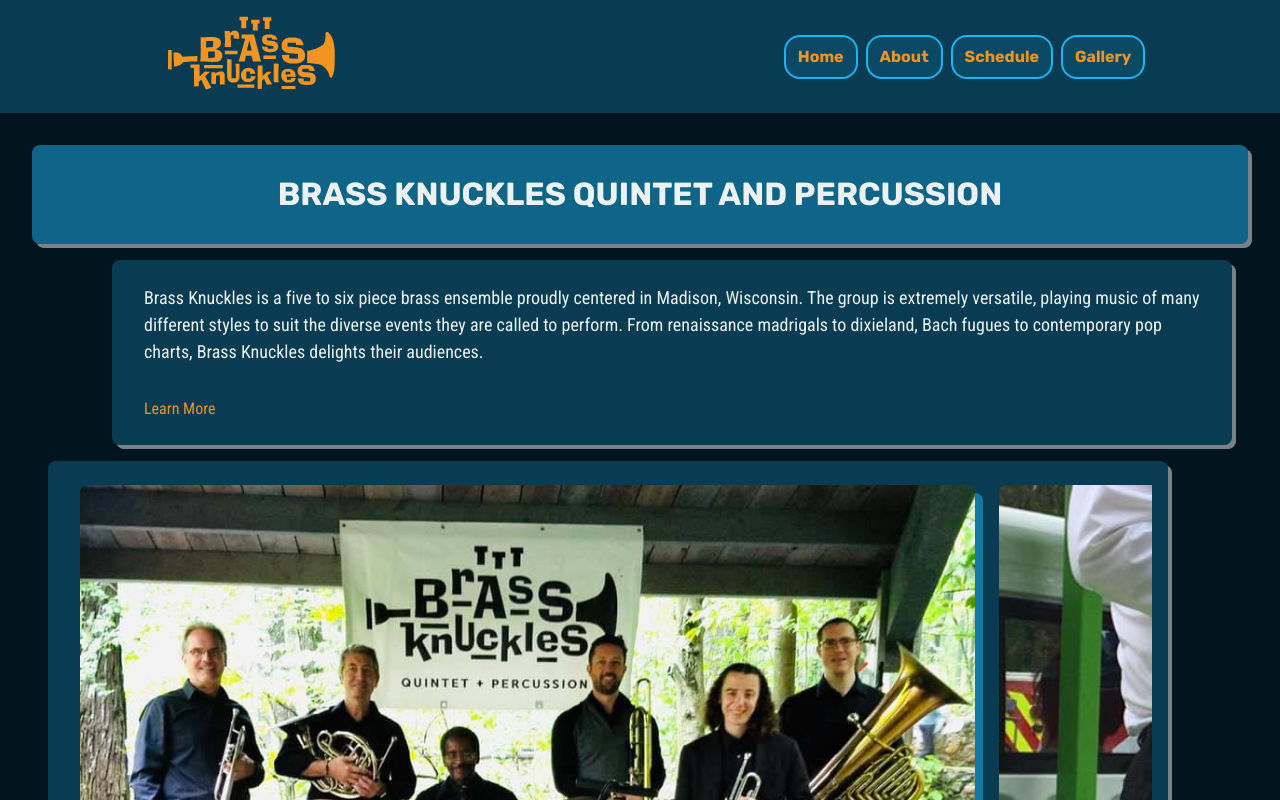
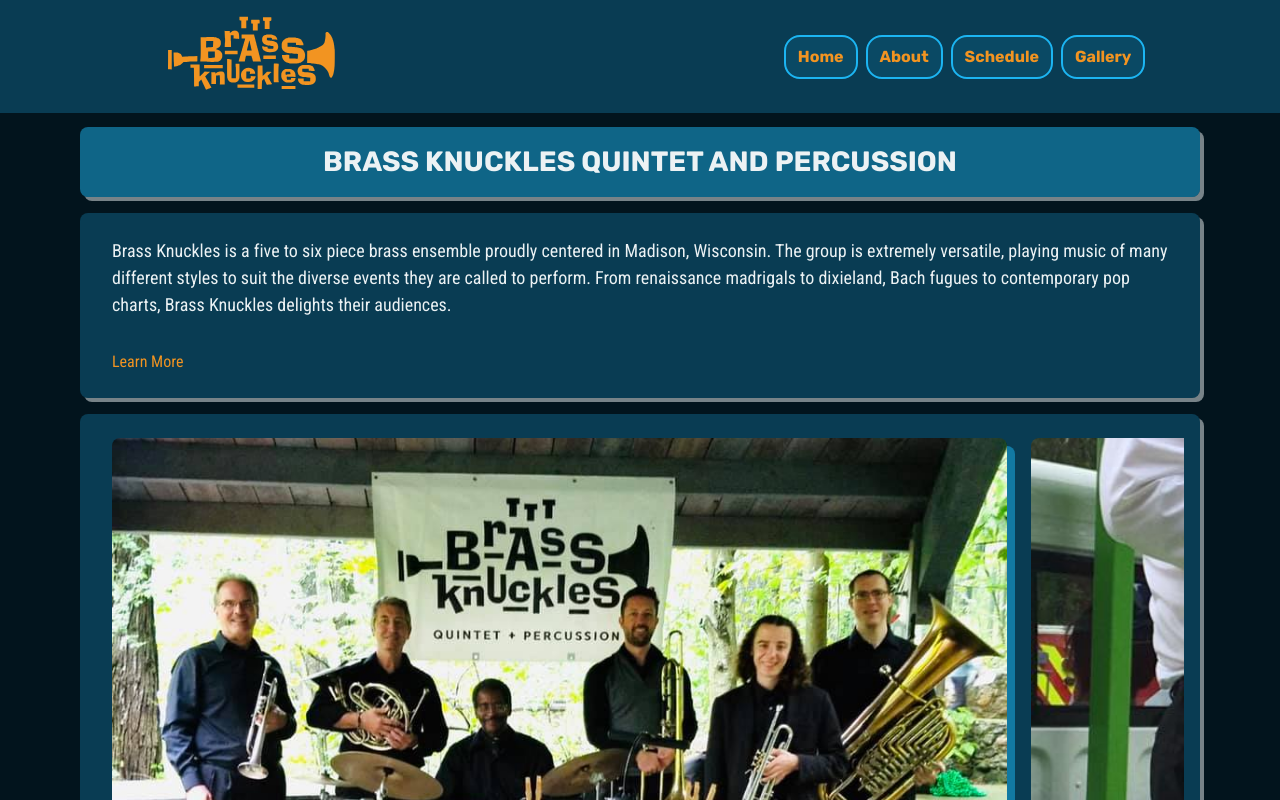
Before and after one commit to jamestw13/brass-knuckles, a React (Create React App) app: page / in a window 1280 px wide. Shown: the top 800 px of the page. Built offline with nearby package versions, Linux system fonts and the light colour scheme; no server answers.

Commit message:
began optimizing Home.js for mobile

```diff
--- a/src/App.css
+++ b/src/App.css
@@ -154,7 +154,6 @@ select {
 }
 
 .container {
-  padding-inline: 2em;
   margin-inline: auto;
   max-width: 80rem;
 }
@@ -323,8 +322,11 @@ select {
 }
 
 .page-header {
-  padding: 1em 2em;
-  margin-top: 1em;
+  padding: 0.5em 0.5em;
+  margin-top: 0.5em;
+
+  font-size: var(--fs-500);
+  text-transform: uppercase;
   text-align: center;
   background-color: hsl(var(--clr-brand) / 0.5);
   border-radius: 0.5rem;
@@ -338,7 +340,7 @@ select {
   box-shadow: hsl(var(--clr-light) / 0.5) 0.25em 0.25em;
 }
 
-.card-right {
+/* .card-right {
   margin-left: 5rem;
   margin-right: 1rem;
 }
@@ -346,7 +348,7 @@ select {
 .card-left {
   margin-right: 5rem;
   margin-left: 1rem;
-}
+} */
 
 .event-row {
   display: grid;
@@ -377,9 +379,12 @@ select {
 .event-row-past {
   color: hsl(var(--clr-light) / 0.5);
 }
-
+.image-scroller-container {
+  display: none;
+}
 .image-scroller {
   display: grid;
+
   gap: 0.5rem;
   grid-auto-flow: column;
   grid-auto-columns: 85%;
@@ -454,3 +459,53 @@ select {
 .featured {
   column-span: all;
 }
+
+/* ---------- */
+/* Layout --- */
+/* ---------- */
+.body {
+  display: grid;
+  grid-template-columns: 1rem 1fr 1rem;
+  grid-template-areas:
+    'header header header'
+    '. main .'
+    'footer footer footer';
+}
+
+.header-bar {
+  grid-area: header;
+}
+
+.container {
+  grid-area: main;
+}
+
+.footer-bar {
+  grid-area: footer;
+}
+
+.page {
+  display: grid;
+  gap: 1rem;
+}
+
+@media (min-width: 43em) {
+  .body {
+    grid-template-columns: 3rem 1fr 3rem;
+  }
+
+  .image-scroller-container {
+    display: inherit;
+  }
+}
+
+@media (min-width: 62em) {
+  .body {
+    grid-template-columns: 5rem 1fr 5rem;
+  }
+}
+@media (min-width: 82em) {
+  .body {
+    grid-template-columns: 9rem 1fr 9rem;
+  }
+} ;
--- a/src/App.js
+++ b/src/App.js
@@ -2,7 +2,7 @@ import './App.css';
 import { BrowserRouter as Router, Route, Routes } from 'react-router-dom';
 
 import { useEffect, useState } from 'react';
-// import { Link } from 'react-router-dom';
+
 import csv from 'csvtojson';
 
 import Home from './pages/Home';
@@ -18,32 +18,45 @@ import Footer from './components/Footer';
 function App() {
   const [scheduleData, setScheduleData] = useState(null);
 
-  const url = 'https://docs.google.com/spreadsheets/d/17aCoIcb2RlGMCmlN4uvUiarDWdWJa4aFqh_IZ6ZhmME/export?format=csv';
+  const url =
+    'https://docs.google.com/spreadsheets/d/17aCoIcb2RlGMCmlN4uvUiarDWdWJa4aFqh_IZ6ZhmME/export?format=csv';
 
   useEffect(() => {
     fetch(url)
       .then(result => result.text())
       .then(csvText => csv().fromString(csvText))
-      .then(data => data.filter(item => item.Type !== 'Rehearsal' && item.Date))
+      .then(data =>
+        data.filter(
+          item =>
+            item.Type !== 'Rehearsal' &&
+            item.Date &&
+            item.Status === 'Confirmed'
+        )
+      )
       // .then(data => console.log(data))
       .then(data => setScheduleData(data));
   }, []);
 
   return (
+    <div className='body'>
       <Router>
         <Header />
-      <main className="container">
+        <main className='container'>
           <Routes>
-          <Route path="" element={<Home scheduleData={scheduleData} />} />
-          <Route path="about" element={<About />} />
-          <Route path="members" element={<Members />} />
-          <Route path="schedule" element={<Schedule scheduleData={scheduleData} />} />
-          <Route path="gallery" element={<Gallery />} />
-          <Route path="contact" element={<Contact />} />
+            <Route path='' element={<Home scheduleData={scheduleData} />} />
+            <Route path='about' element={<About />} />
+            <Route path='members' element={<Members />} />
+            <Route
+              path='schedule'
+              element={<Schedule scheduleData={scheduleData} />}
+            />
+            <Route path='gallery' element={<Gallery />} />
+            <Route path='contact' element={<Contact />} />
           </Routes>
         </main>
         <Footer />
       </Router>
+    </div>
   );
 }
 
--- a/src/pages/Home.js
+++ b/src/pages/Home.js
@@ -21,33 +21,41 @@ function Home({ scheduleData }) {
     return eventDate >= currentDate;
   }
 
-  const upcomingSchedule = scheduleData?.filter(item => getUpcomingEvents(item)).slice(0, 3);
+  const upcomingSchedule = scheduleData
+    ?.filter(item => getUpcomingEvents(item))
+    .slice(0, 3);
 
   return (
-    <div className="grid">
-      <h1 className="page-header uppercase ff-sans-norm fs-600">Brass Knuckles Quintet and Percussion</h1>
+    <div className='page'>
+      <h1 className='page-header ff-sans-norm '>
+        Brass Knuckles Quintet and Percussion
+      </h1>
 
-      <section className="card card-right">
-        <p className="fs-400 ff-sans-cond p-1">
-          Brass Knuckles is a five to six piece brass ensemble proudly centered in Madison, Wisconsin. The group is
-          extremely versatile, playing music of many different styles to suit the diverse events they are called to
-          perform. From renaissance madrigals to dixieland, Bach fugues to contemporary pop charts, Brass Knuckles
-          delights their audiences.
+      <section className='card card-right'>
+        <p className='fs-400 ff-sans-cond p-1'>
+          Brass Knuckles is a five to six piece brass ensemble proudly centered
+          in Madison, Wisconsin. The group is extremely versatile, playing music
+          of many different styles to suit the diverse events they are called to
+          perform. From renaissance madrigals to dixieland, Bach fugues to
+          contemporary pop charts, Brass Knuckles delights their audiences.
         </p>
 
-        <Link to="/about">
-          <p className="text-accent p-1">Learn More</p>
+        <Link to='/about'>
+          <p className='text-accent p-1'>Learn More</p>
         </Link>
       </section>
 
-      <section className="card card-left">
-        <div className="image-scroller scroll-snap">
+      <section className='card card-left image-scroller-container'>
+        <div className='image-scroller scroll-snap'>
           {images.map(
             (image, index) =>
               image.id && (
-                <Link to="/gallery">
-                  <div key={index} className="image-element">
-                    <img src={require(`../assets/images/${image.id}.jpg`)} alt="" />
+                <Link to='/gallery' key={index}>
+                  <div key={index} className='image-element'>
+                    <img
+                      src={require(`../assets/images/${image.id}.jpg`)}
+                      alt=''
+                    />
                   </div>
                 </Link>
               )
@@ -55,14 +63,14 @@ function Home({ scheduleData }) {
         </div>
       </section>
 
-      <section className="card card-right">
-        <h3 className="uppercase fs-500">Next performances</h3>
+      <section className='card card-right'>
+        <h3 className='uppercase fs-500'>Next performances</h3>
         {scheduleData ? (
           upcomingSchedule.map((show, index) => {
             const { ID, Date, Location } = show;
             return (
-              <Link to={`/schedule#${ID}`}>
-                <div className="event-row event-row-home" id={ID} key={index}>
+              <Link to={`/schedule#${ID}`} key={index}>
+                <div className='event-row event-row-home' id={ID} key={index}>
                   <p>{formatDate(Date)}</p>
 
                   <p>{Location}</p>
@@ -73,8 +81,8 @@ function Home({ scheduleData }) {
         ) : (
           <h1>Loading</h1>
         )}
-        <Link to="schedule">
-          <p className="text-accent p-1">See details and more dates</p>
+        <Link to='schedule'>
+          <p className='text-accent p-1'>See details and more dates</p>
         </Link>
       </section>
     </div>
--- a/src/pages/Members.js
+++ b/src/pages/Members.js
@@ -3,47 +3,53 @@ import React from 'react';
 
 function About() {
   return (
+    <div className='page'>
       <section>
         <h2>Members</h2>
 
-      <article className="member">
+        <article className='member'>
           <div>
             <h3>Alex Bauer</h3>
             <h4>Trombone</h4>
           </div>
-        <img className="member-image" src={require(`../assets/images/1.jpg`)} alt="" />
+          <img
+            className='member-image'
+            src={require(`../assets/images/1.jpg`)}
+            alt=''
+          />
         </article>
-      <article className="member">
+        <article className='member'>
           <div>
             <h3>Dan Cross</h3>
             <h4>Trumpet</h4>
           </div>
         </article>
-      <article className="member">
+        <article className='member'>
           <div>
             <h3>TJ James</h3>
             <h4>Trumpet</h4>
           </div>
         </article>
-      <article className="member">
+        <article className='member'>
           <div>
             <h3>Jim Latimer</h3>
             <h4>Percussion</h4>
           </div>
         </article>
-      <article className="member">
+        <article className='member'>
           <div>
             <h3>Craig Mason</h3>
             <h4>Horn</h4>
           </div>
         </article>
-      <article className="member">
+        <article className='member'>
           <div>
             <h3>Karl Zelle</h3>
             <h4>Tuba</h4>
           </div>
         </article>
       </section>
+    </div>
   );
 }
 
```
Also changed, not shown: src/pages/About.js (+31 -25 lines). Lines whose indentation alone changed are shown as unchanged.
